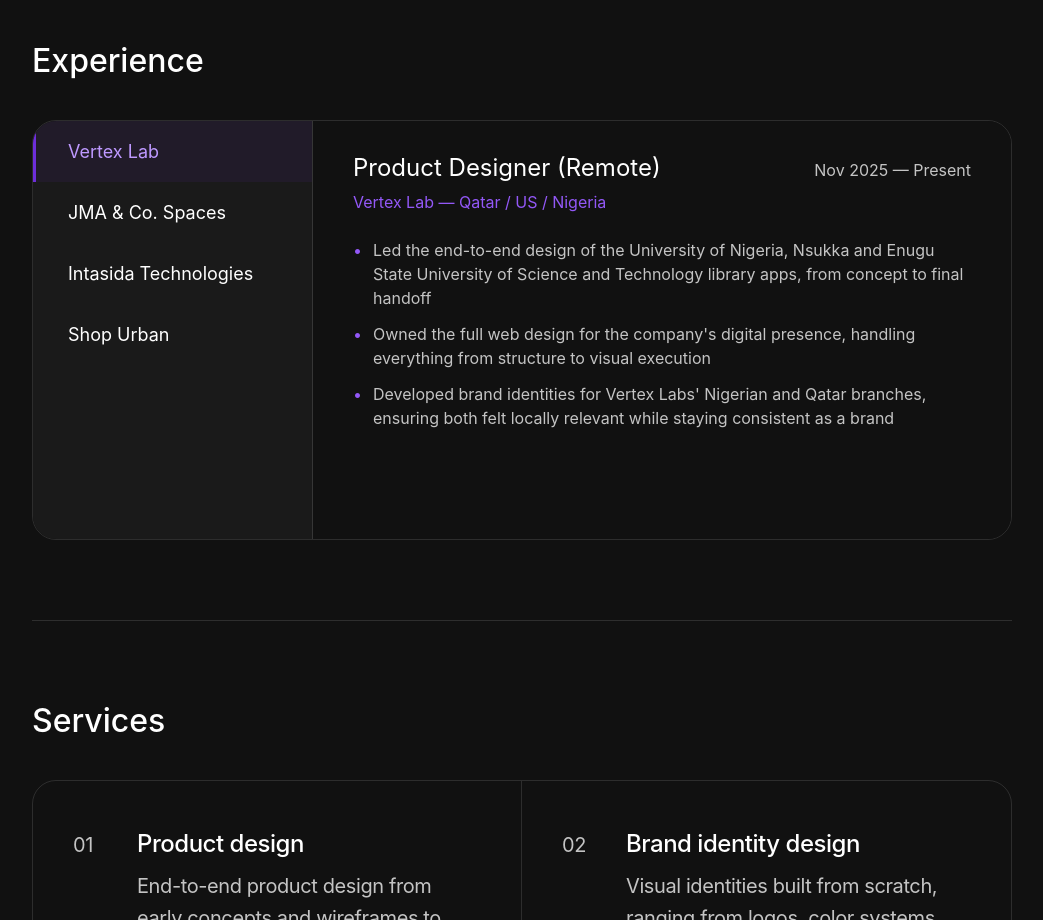
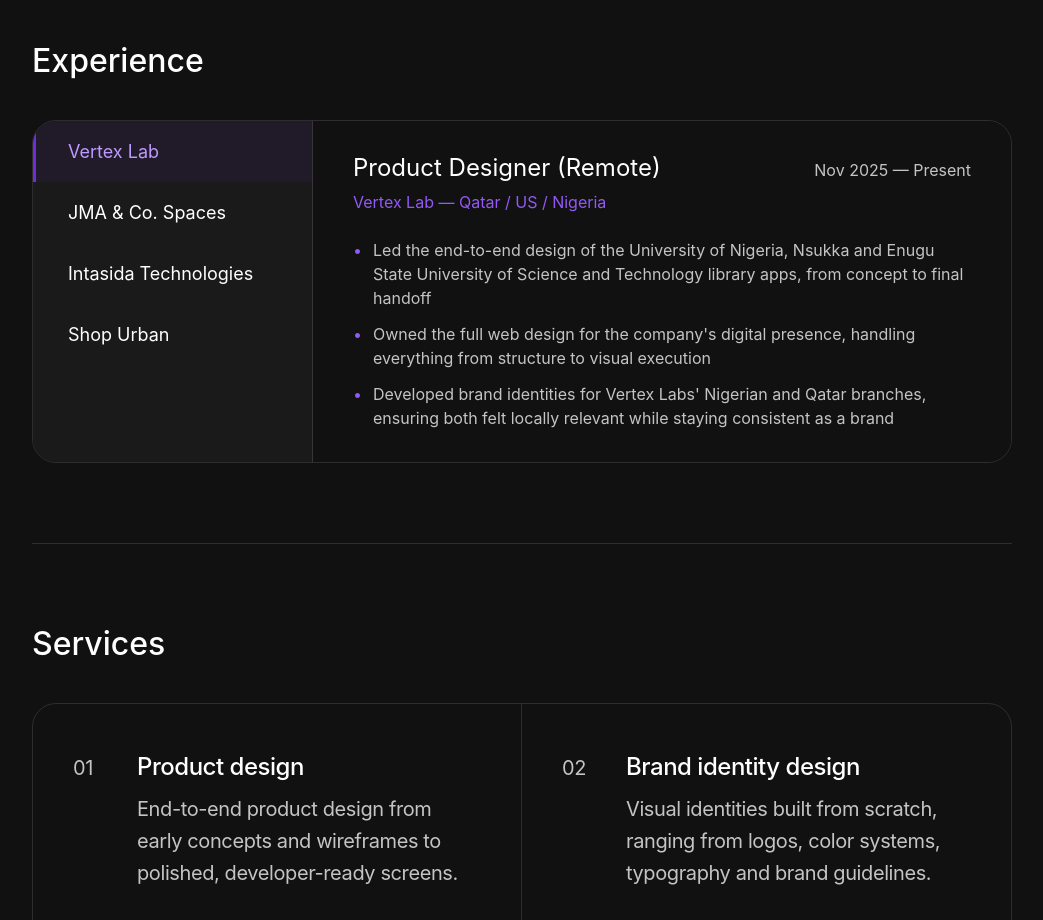
Before and after one commit to Fantadesigns/Fanta-designs, a plain HTML site: page index.html in a window 1280 px wide. Shown: the part 2680-3600 px from the top of the page, without its empty margins (118-1161 px from the left). Drawn offline with Linux system fonts and the light colour scheme; a web font is replaced by a local one.

Commit message:
fix experience section height

```diff
--- a/css/style.css
+++ b/css/style.css
@@ -59,7 +59,7 @@
 .view-project i{font-size:18px;}
 
 /* EXPERIENCE */
-.experience-layout{display:grid;grid-template-columns:280px 1fr;border:1px solid var(--border-solid);border-radius:var(--radius-lg);overflow:hidden;min-height:420px;}
+.experience-layout{display:grid;grid-template-columns:280px 1fr;border:1px solid var(--border-solid);border-radius:var(--radius-lg);overflow:hidden;min-height:auto;}
 .exp-sidebar{background:var(--bg-card);border-right:1px solid var(--border-solid);}
 .exp-sidebar-item{padding:20px 32px;cursor:pointer;border-left:3px solid transparent;transition:background var(--transition),border-color var(--transition);display:flex;align-items:center;gap:10px;}
 .exp-sidebar-item:hover{background:rgba(255,255,255,0.04);}
```
